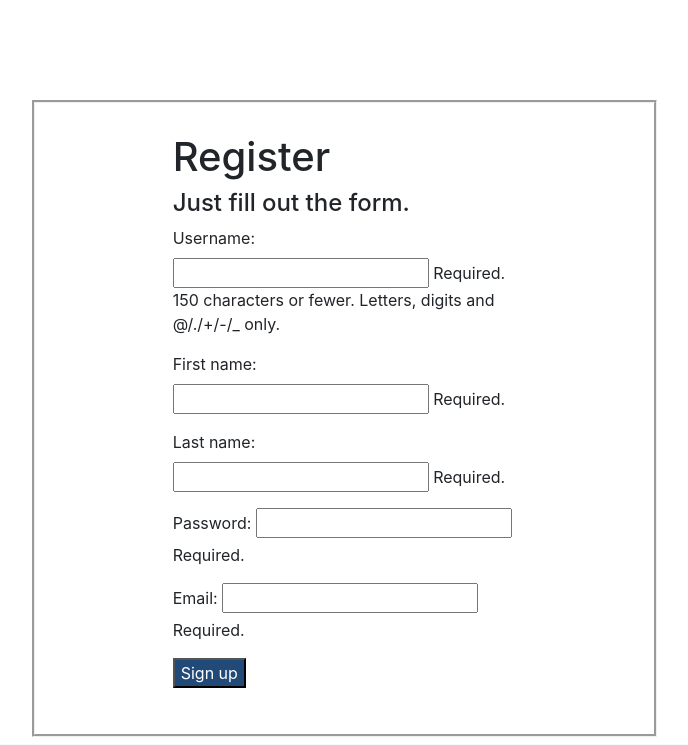
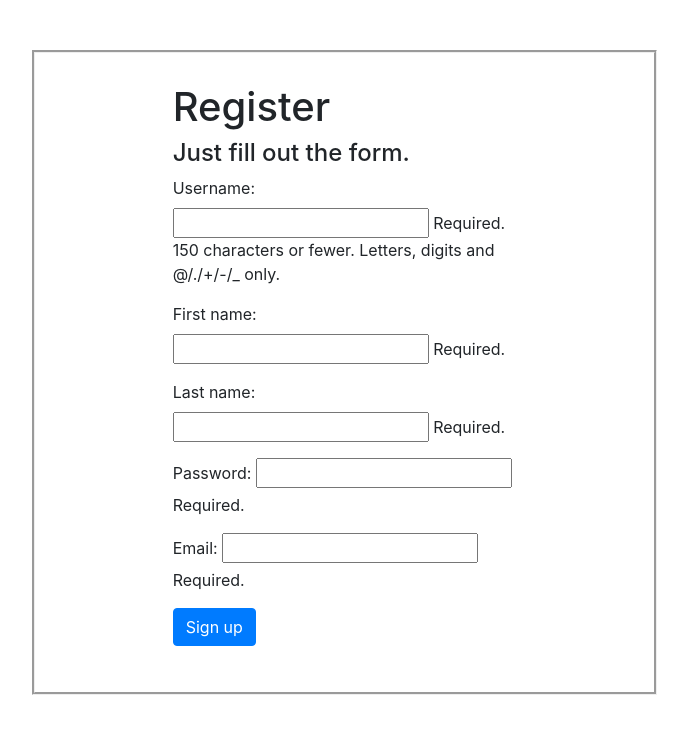
Before and after one commit to tim-master2020/UKS, a Django app: page /register/ in a window 1280 px wide. Shown: the part 56-801 px from the top of the page, without its empty margins (296-984 px from the left). Run offline with Django 3.2, Linux system fonts and the light colour scheme; some libraries are stand-ins or nearby versions.

Commit message:
Improvement of registration and login form
* added crispy in form
* created forms file
* added bootstrap buttons

```diff
--- a/github/github/templates/registration/registration.html
+++ b/github/github/templates/registration/registration.html
@@ -1,14 +1,15 @@
 {% extends 'base.html' %}
 {% block content %}
-<div class='block' style="display: table; margin-right: auto; margin-left: auto; margin-top: 100px; border-style: groove; padding: 30px;">
+{% load crispy_forms_tags %}
+<div class='block' style="display: table; margin-right: auto; margin-left: auto; margin-top: 50px; margin-bottom: 50px; border-style: groove; padding: 30px;">
     <div class = 'col-lg-8 m-auto'>
         <h1>Register</h1>
         <h4>Just fill out the form.</h4>
         <form  method="POST">
             {% csrf_token %}
-            {{ user_form.as_p }}
+            {{ user_form|crispy }}
             <div class="form-group">
-                <button style="background-color: rgb(33, 74, 121); color:white;" type="submit">Sign up</button>
+                <button class="btn btn-primary" type="submit">Sign up</button>
             </div>
         </form>
 
--- a/github/github/views.py
+++ b/github/github/views.py
@@ -2,7 +2,7 @@ from django.template import loader
 from django.http import HttpResponse, HttpResponseRedirect
 from django.shortcuts import get_object_or_404, render, redirect
 from django.urls import reverse
-from user.models import UserForm
+from user.forms import UserForm
 from django.contrib.auth import authenticate
 from django.contrib import messages
 
--- /dev/null
+++ b/github/user/forms.py
@@ -0,0 +1,15 @@
+from django import forms
+from django.core.validators import RegexValidator
+from django.contrib.auth.models import User
+
+class UserForm(forms.ModelForm):
+
+    first_name = forms.CharField(max_length=30, required=True, help_text='Required.')
+    last_name = forms.CharField(max_length=30, required=True, help_text='Required.')
+    email = forms.EmailField(max_length=254, help_text='Required.')
+    password = forms.CharField(min_length=10, required=True, validators=[RegexValidator(regex='^(?=.*[a-z])(?=.*[A-Z])(?=.*[0-9])(?=.*[!@#])(?=.{10,})', message="Enter a valid password")],
+                               help_text='Required.', widget=forms.PasswordInput)
+
+    class Meta():
+        model = User
+        fields = ('username', 'first_name', 'last_name', 'password','email')
--- a/github/user/models.py
+++ b/github/user/models.py
@@ -14,13 +14,3 @@ class UserProxy(User):
 
     def __str__(self):
         return self.first_name + ' ' + self.last_name + ' (' + self.email + ')'
-
-class UserForm(forms.ModelForm):
-    first_name = forms.CharField(max_length=30, required=True, help_text='Required.')
-    last_name = forms.CharField(max_length=30, required=True, help_text='Required.')
-    email = forms.EmailField(max_length=254, help_text='Required.')
-    password = forms.CharField(min_length=10, required=True, validators=[RegexValidator(regex='^(?=.*[a-z])(?=.*[A-Z])(?=.*[0-9])(?=.*[!@#])(?=.{10,})', message="Enter a valid password")],
-    help_text='Required.', widget=forms.PasswordInput)
-    class Meta():
-        model = User
-        fields = ('username', 'first_name', 'last_name', 'password','email')
```
Also changed, not shown: github/github/templates/registration/login.html (+4 -3 lines).
